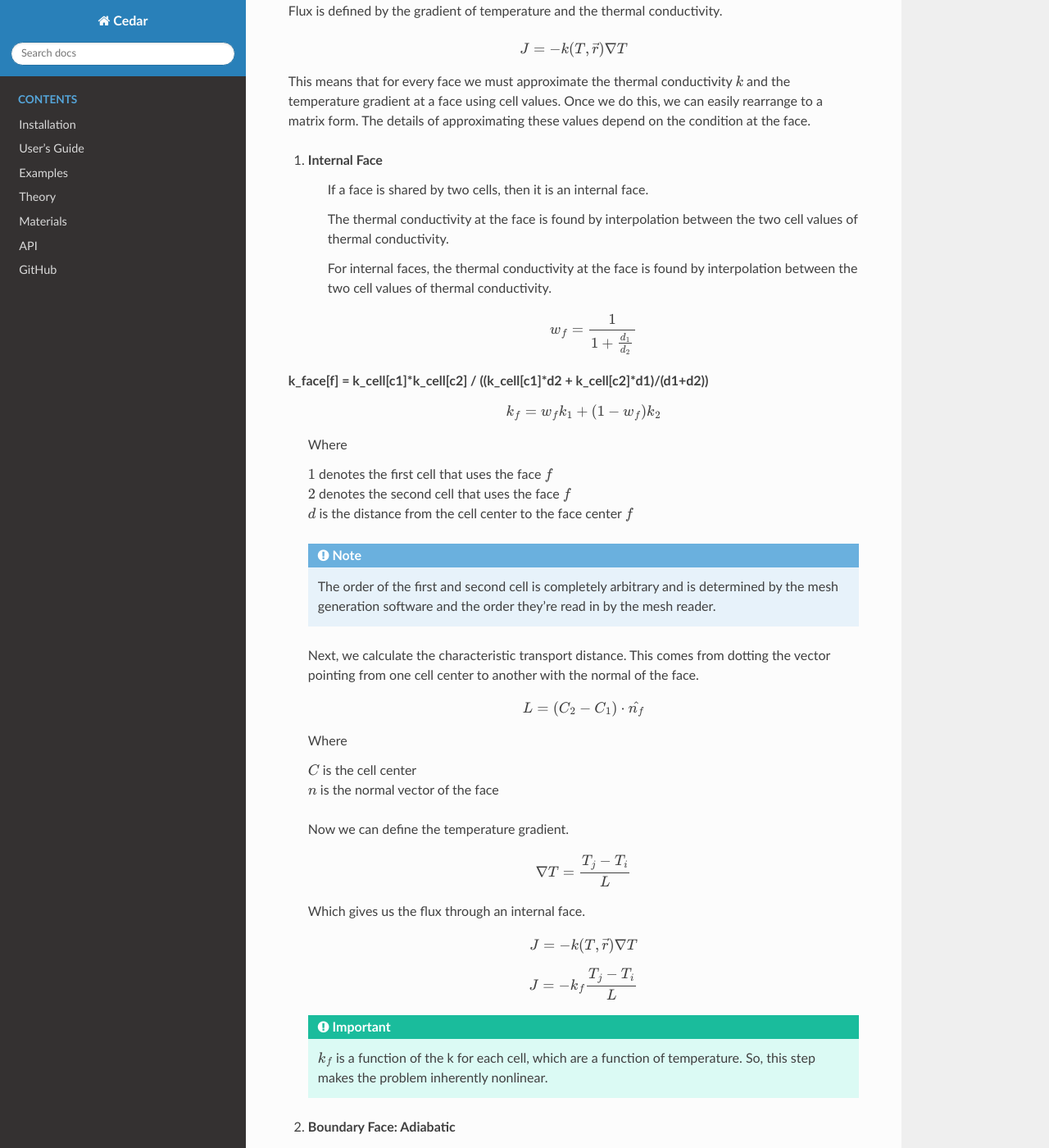
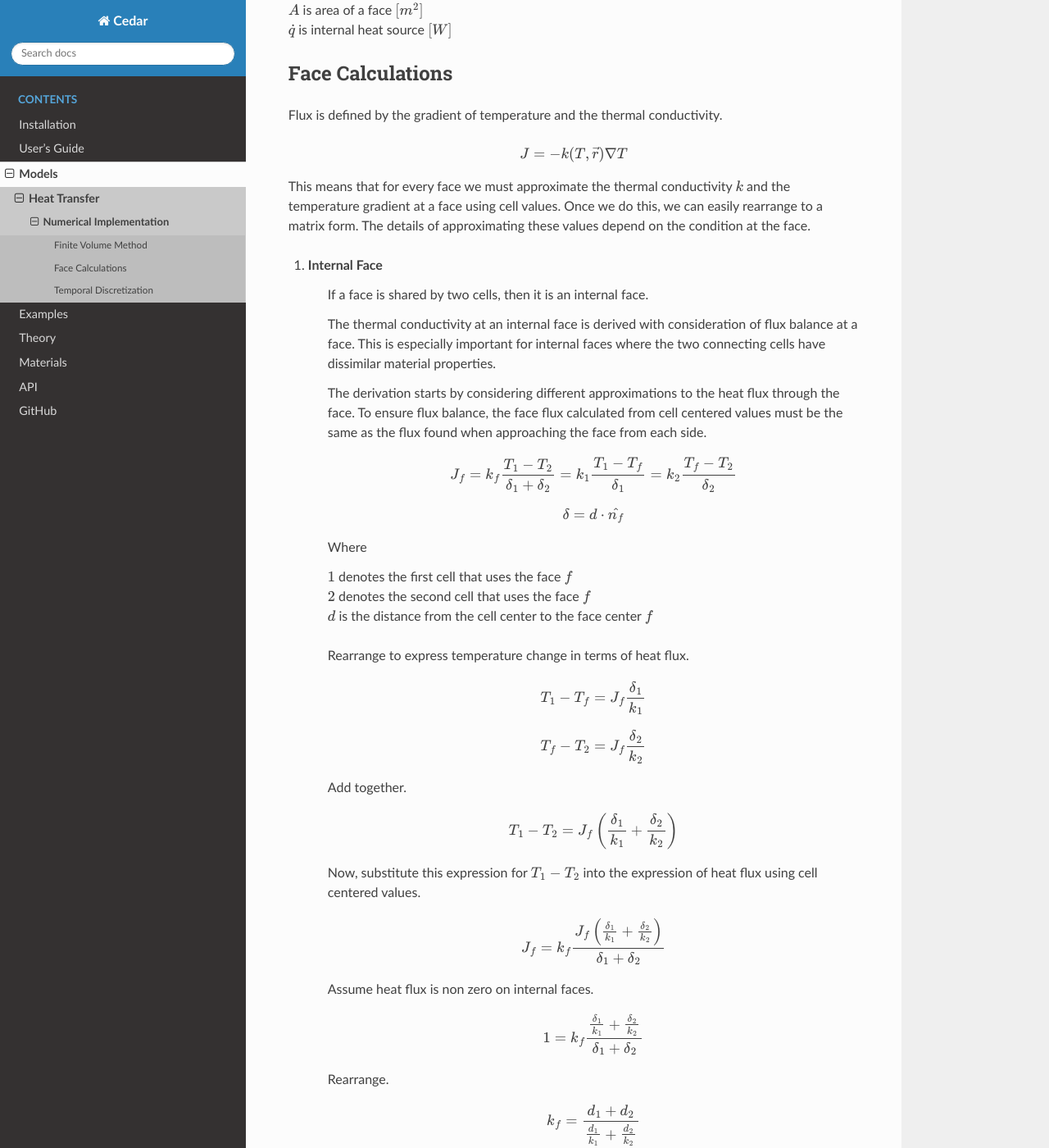
Before and after one commit to jcstonehill/cedar, a Sphinx documentation site: the page built from docs/source/models/heat_transfer/numerical_implementation.rst, in a window 1280 px wide and 1400 px high, scrolled down 1108 px. Shown: the whole window at 82% size. Built offline with Sphinx 7.4.7 and the Read the Docs theme 3.1.0, drawn with Linux system fonts in a browser that asks for light colours; pages that are not in the unit, such as notebooks, are missing from menus; some of the changed text lies outside the part shown.

Commit message:
Update to documentation.

```diff
--- a/docs/source/index.rst
+++ b/docs/source/index.rst
@@ -36,6 +36,7 @@ makes it both easy to use and flexible to extend with new physics models.
 
    installation
    usersguide/index
+   models/index
    examples/index
    theory/index
    materials/index
--- a/docs/source/models/heat_transfer/index.rst
+++ b/docs/source/models/heat_transfer/index.rst
@@ -4,9 +4,9 @@ Heat Transfer
 .. toctree::
    :maxdepth: 1
 
-   heat_transfer/implementation.rst
+   numerical_implementation.rst
 
-The :class:`Heat Transfer` model solves the heat conduction equation on a 3D mesh.
+The :class:`cedar.HeatTransfer` model solves the heat conduction equation on a 3D mesh.
 
 Heat conduction is the process by which thermal energy moves through a material
 due to microscopic interactions between its atoms. When one area is hotter
--- a/docs/source/models/heat_transfer/numerical_implementation.rst
+++ b/docs/source/models/heat_transfer/numerical_implementation.rst
@@ -21,6 +21,11 @@ Rewrite in terms of flux.
 
 Where
 
+| :math:`\rho` is mass density :math:`[\frac{kg}{m^3}]`
+| :math:`c_p` is specific heat capacity :math:`[\frac{J}{kg K}]`
+| :math:`T` is temperature :math:`[K]`
+| :math:`k` is thermal conductivity :math:`[\frac{W}{m K}]`
+| :math:`\dot{q}'''` is volumetric internal heat source :math:`[\frac{W}{m^3}]`
 | :math:`J` is the flux :math:`[\frac{W}{m^2}]`
 
 Now, we separate the computational domain into discrete volumes, known as
@@ -55,17 +60,20 @@ approximating these values depend on the condition at the face.
 1. Internal Face
     If a face is shared by two cells, then it is an internal face.
 
-    The thermal conductivity at the face is found by interpolation between
-    the two cell values of thermal conductivity.
+    The thermal conductivity at an internal face is derived with consideration
+    of flux balance at a face. This is especially important for internal faces
+    where the two connecting cells have dissimilar material properties.
 
-    For internal faces, the thermal conductivity at the face is found by
-    interpolation between the two cell values of thermal conductivity.
+    The derivation starts by considering different approximations to the heat
+    flux through the face. To ensure flux balance, the face flux calculated from
+    cell centered values must be the same as the flux found when approaching the
+    face from each side.
 
     .. math::
-        w_f = \frac{1}{1+\frac{d_1}{d_2}}
-k_face[f] = k_cell[c1]*k_cell[c2] / ((k_cell[c1]*d2 + k_cell[c2]*d1)/(d1+d2))
+        J_f = k_f \frac{T_1 - T_2}{\delta_1 + \delta_2} = k_1 \frac{T_1 - T_f}{\delta_1} = k_2 \frac{T_f - T_2}{\delta_2}
+
     .. math::
-        k_f = w_f k_1 + (1-w_f) k_2
+        \delta = d \cdot \hat{n_f}
 
     Where
 
@@ -73,25 +81,60 @@ k_face[f] = k_cell[c1]*k_cell[c2] / ((k_cell[c1]*d2 + k_cell[c2]*d1)/(d1+d2))
     | :math:`2` denotes the second cell that uses the face :math:`f`
     | :math:`d` is the distance from the cell center to the face center :math:`f`
 
-    .. note::
-        The order of the first and second cell is completely arbitrary and is determined by the mesh generation software and the order they're read in by the mesh reader.
-
-    Next, we calculate the characteristic transport distance. This comes
-    from dotting the vector pointing from one cell center to another with
-    the normal of the face.
+    Rearrange to express temperature change in terms of heat flux.
 
     .. math::
-        L = (C_2 - C_1) \cdot \hat{n_f}
+
+        T_1 - T_f = J_f \frac{\delta_1}{k_1}
+
+    .. math::
+
+        T_f - T_2 = J_f \frac{\delta_2}{k_2}
+
+    Add together.
+
+    .. math::
+
+        T_1 - T_2 = J_f \left( \frac{\delta_1}{k_1} + \frac{\delta_2}{k_2}\right)
+
+    Now, substitute this expression for :math:`T_1-T_2` into the expression of
+    heat flux using cell centered values.
+
+    .. math::
+
+        J_f = k_f \frac{J_f \left( \frac{\delta_1}{k_1} + \frac{\delta_2}{k_2}\right)}{\delta_1 + \delta_2}
+
+    Assume heat flux is non zero on internal faces.
+
+    .. math::
+
+        1 = k_f \frac{\frac{\delta_1}{k_1} + \frac{\delta_2}{k_2}}{\delta_1 + \delta_2}
+
+    Rearrange.
+
+    .. math::
+
+        k_f = \frac{d_1 + d_2}{\frac{d_1}{k_1}+\frac{d_2}{k_2}}
+
+    Now, define a face weighting which is a function of geometry only.
+
+    .. math::
+        w_f = \frac{1}{1+\frac{d_1}{d_2}}
 
     Where
 
-    | :math:`C` is the cell center
-    | :math:`n` is the normal vector of the face
+    | :math:`w` is geometric weighting
+
+    Rewrite :math:`k_f` expression in terms of :math:`w`.
+
+    .. math::
+
+        \boxed{k_f = \frac{1}{\frac{1-w_f}{k_1} + \frac{w_f}{k_2}}}
 
     Now we can define the temperature gradient.
 
     .. math::
-        \nabla T = \frac{T_j - T_i}{L}
+        \boxed{\nabla T = \frac{T_j - T_i}{\delta_1 + \delta_2}}
 
     Which gives us the flux through an internal face.
 
@@ -146,16 +189,18 @@ k_face[f] = k_cell[c1]*k_cell[c2] / ((k_cell[c1]*d2 + k_cell[c2]*d1)/(d1+d2))
         k_f = k_i
 
     The temperature gradient is calculated in a similar fashion to internal
-    faces with some key changes. The characteristic length, :math:`L` is
-    calculated using the vector pointing from the face center to the cell
-    center instead of from one cell center to a neighbors cell center. Also,
-    the temperature value comes from the boundary condition instead of a
-    neighboring cell.
+    faces with some key changes. The characteristic length is now
+    :math:`\delta_i` instead of :math:`\delta_1 + \delta_2`. In other words, the
+    characteristic length is effectively the distance from the cell center to
+    the face center, rather than from the cell center to the neighboring cell
+    center.
+
+    The temperature value comes from the boundary condition
+    instead of a neighboring cell.
 
     .. math::
-        L = (C_f - C_1) \cdot \hat{n_f}
 
-        \nabla T = \frac{T_f - T_i}{L}
+        \nabla T = \frac{T_f - T_i}{\delta_i}
 
 4. Boundary Face: Known Flux (Neumann)
     The face flux is directly known.
@@ -173,9 +218,8 @@ k_face[f] = k_cell[c1]*k_cell[c2] / ((k_cell[c1]*d2 + k_cell[c2]*d1)/(d1+d2))
     with a Dirichlet boundary condition.
 
     .. math::
-        L = (C_f - C_1) \cdot \hat{n_f}
 
-        \nabla T = \frac{T_f - T_i}{L}
+        \nabla T = \frac{T_f - T_i}{\delta_i}
 
 Temporal Discretization
 -----------------------
```
Also changed, not shown: other parts of docs/source/models/heat_transfer/numerical_implementation.rst (+1 -1 lines), docs/source/api/generated/cedar.benchmarks.AdiabaticTransient0D.rst (deleted, +0 -8 lines), docs/source/api/generated/cedar.benchmarks.DirichletSteady1D.rst (deleted, +0 -8 lines), docs/source/api/generated/cedar.benchmarks.NAFEMSTransient1D.rst (deleted, +0 -8 lines), 1 other file.
